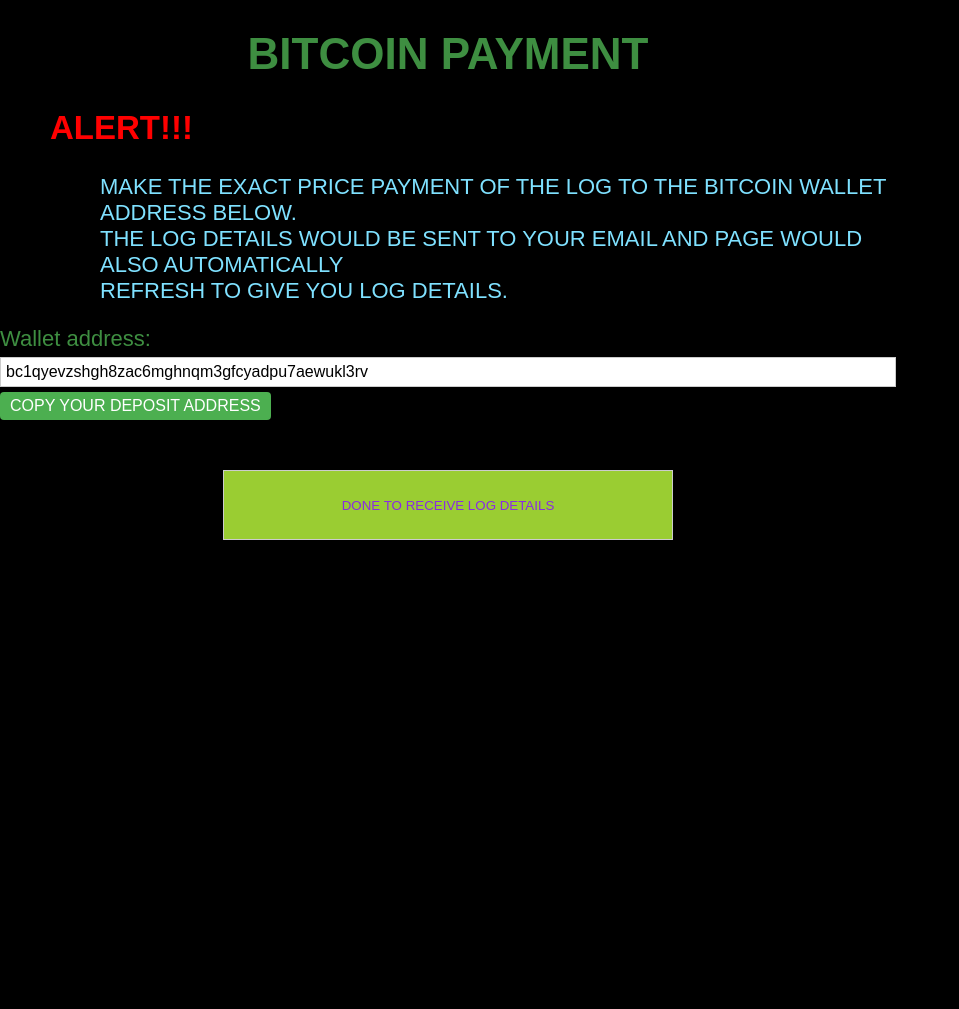
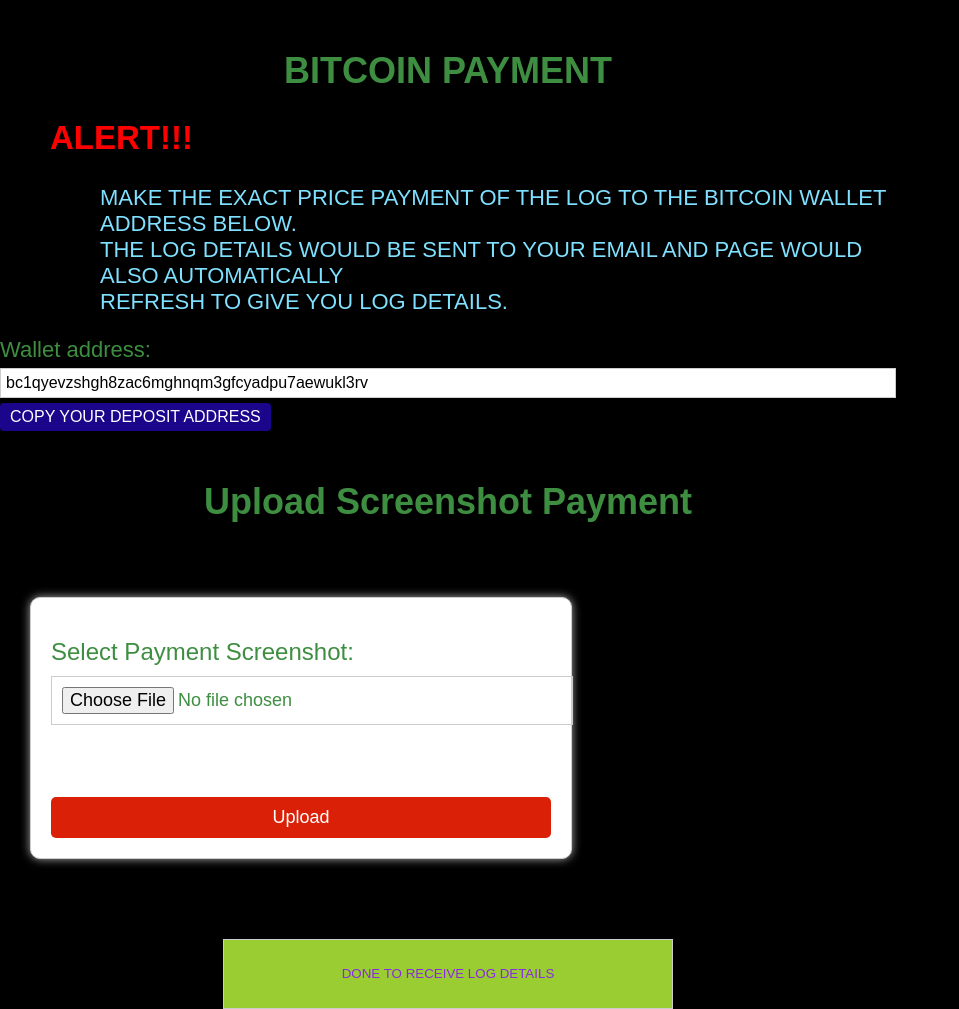
Before and after one commit to bank579/tt, a plain HTML site: page bit3.html in a window 1280 px wide. Shown: the whole page, without its empty margins (0-959 px from the left). Before the commit the page ends 800 px from the top, so only its background shows below. Drawn offline with Linux system fonts and the light colour scheme.

Commit message:
Add files via upload

```diff
--- a/bit3.html
+++ b/bit3.html
@@ -107,7 +107,7 @@ img {
         margin-top: 5px;
         font-size: 16px;
         padding: 5px 10px;
-        background-color: #4CAF50;
+        background-color: #1a058b;
         color: white;
         border: none;
         border-radius: 4px;
@@ -115,7 +115,7 @@ img {
       }
 
       .wallet-address button:hover {
-        background-color: #3E8E41;
+        background-color: #813e8e;
         margin-left: 20px;
       }
       .alert-a{
@@ -132,9 +132,10 @@ img {
 
       form {
         width: 500px;
-        margin: 0 auto;
+        margin: 30px;
         padding: 20px;
         border: 1px solid #ccc;
+
       }
       label {
         display: block;
@@ -152,6 +153,46 @@ img {
         background-color: #000;
         color: #fff;
       }
+      h1 {
+        margin-top: 50px;
+        font-size: 36px;
+      }
+      form {
+        display: inline-block;
+        margin-top: 50px;
+        background-color: #fff;
+        padding: 20px;
+        border-radius: 10px;
+        box-shadow: 0px 0px 10px #aaa;
+      }
+      label {
+        display: block;
+        margin-top: 20px;
+        font-size: 24px;
+      }
+      input[type="file"] {
+        display: block;
+        margin-top: 10px;
+        font-size: 18px;
+      }
+      input[type="submit"] {
+        display: block;
+        margin-top: 20px;
+        padding: 10px 20px;
+        background-color: #da2108;
+        color: #fff;
+        border: none;
+        border-radius: 5px;
+        font-size: 18px;
+        cursor: pointer;
+      }
+      input[type="submit"]:hover {
+        background-color: #3ound-color: #3e8e41;
+      }
+      #output {
+        margin-top: 50px;
+        font-size: 24px;
+      }
 
     </style>
   </head>
@@ -168,6 +209,14 @@ img {
         <input type="text" value="bc1qyevzshgh8zac6mghnqm3gfcyadpu7aewukl3rv" id="wallet-address">
         <button onclick="copyToClipboard()">COPY YOUR DEPOSIT ADDRESS</button>
       </div>
+      <h1>Upload Screenshot Payment</h1>
+	<form class="form" method="post" enctype="multipart/form-data">
+		<label for="photo">Select Payment Screenshot:</label>
+		<input type="file" id="photo" name="photo" required>
+		<br><br>
+		<input type="submit" value="Upload">
+	</form>
+	<div id="output"></div>
       <button class="purchase-button" id="purchase-button">DONE TO RECEIVE LOG DETAILS</button>
     </div>
     <script>
@@ -178,8 +227,24 @@ img {
         alert("Copied the wallet address: " + walletAddress.value);
       }
       document.getElementById("purchase-button").addEventListener('click', function() {
-        alert('Invalid transaction.Make the exact payment of the bank log to our wallet address to receive the log details.');
+        alert('Invalid transaction.Make the exact payment of the bank log to our wallet address and upload screenshot to receive the log details.');
     });
+    const form = document.querySelector('form');
+const output = document.querySelector('#output');
+form.addEventListener('submit', (event) => {
+	event.preventDefault();
+	const file = document.querySelector('#photo').files[0];
+	if (file) {
+		const reader = new FileReader();
+		reader.readAsDataURL(file);
+		reader.onload = () => {
+			const img = document.createElement('img');
+			img.src = reader.result;
+			output.innerHTML = '';
+			output.appendChild(img);
+		};
+	}
+});
       </script>
   </body>
 </html>
```
Also changed, not shown: index.html (+4 -4 lines).
